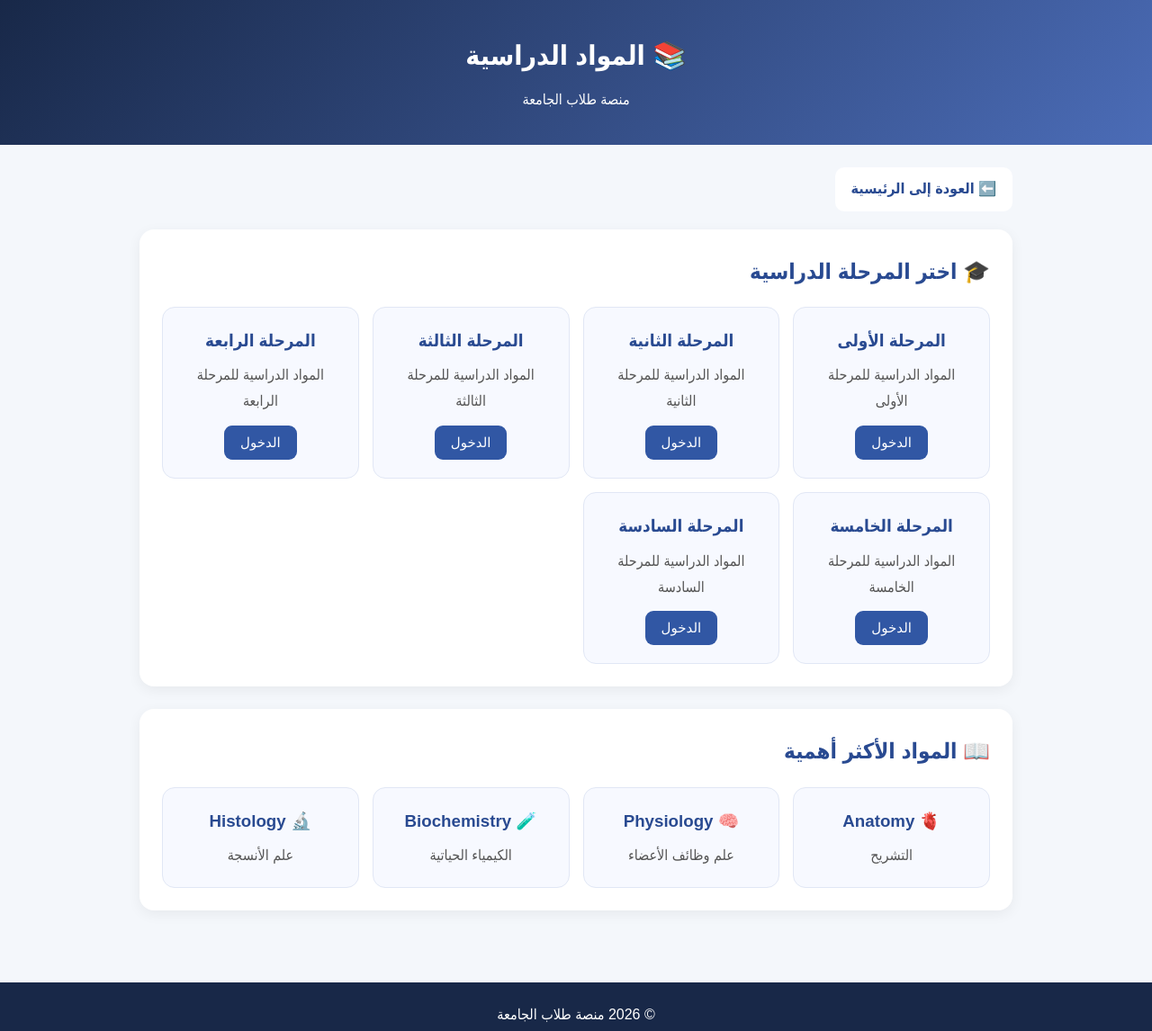
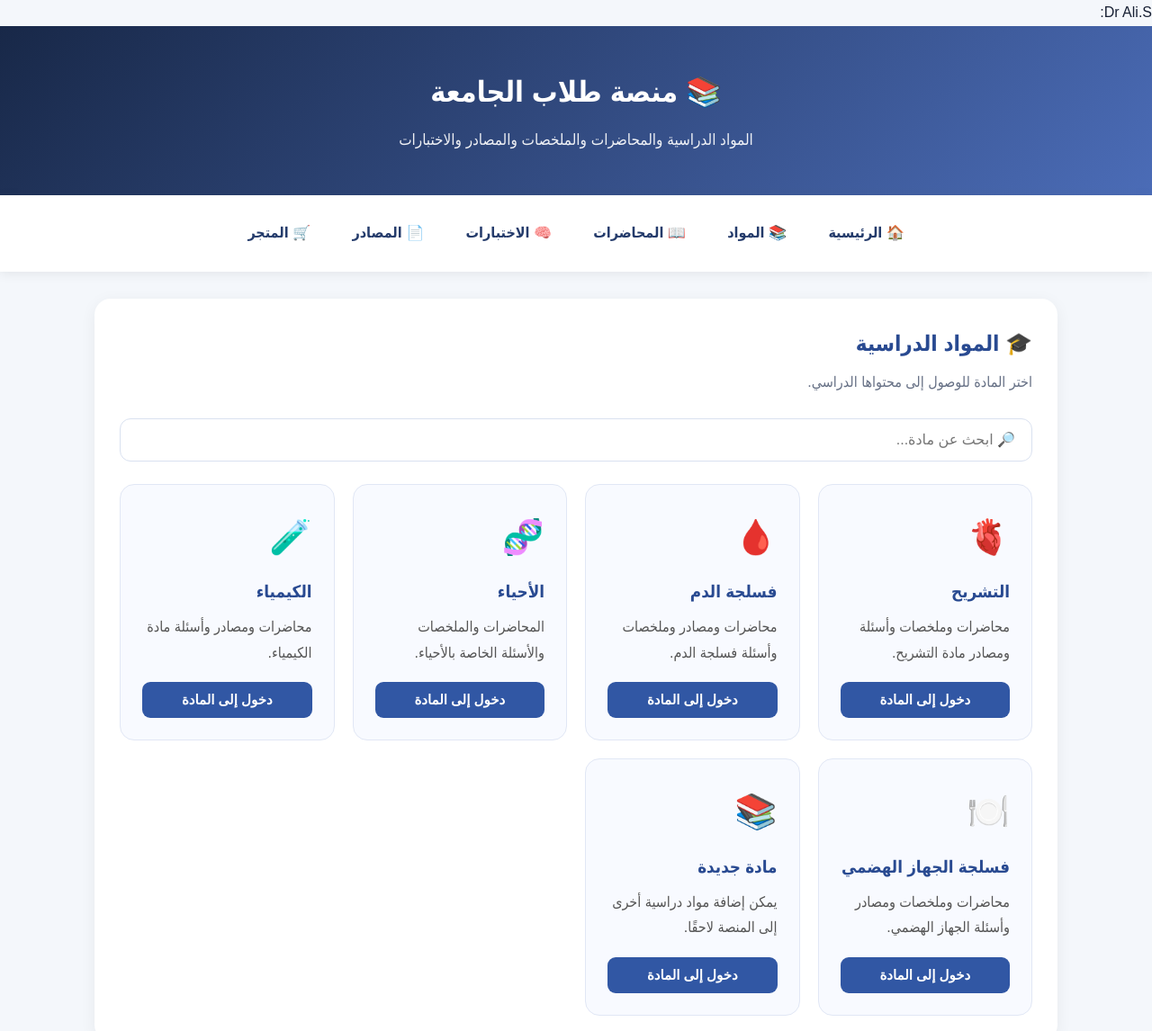
Before and after one commit to aliasd42006-ai/studyai, a plain HTML site: page materials.html in a window 1280 px wide. Shown: the top 1146 px of the page at 90% size. Drawn offline with Linux system fonts and the light colour scheme.

Commit message:
Update materials.html

```diff
--- a/materials.html
+++ b/materials.html
@@ -1,12 +1,15 @@
+Dr Ali.S:
 <!DOCTYPE html>
 <html lang="ar" dir="rtl">
+
 <head>
 <meta charset="UTF-8">
 <meta name="viewport" content="width=device-width, initial-scale=1.0">
 
-<title>المواد الدراسية</title>
+<title>المواد الدراسية | منصة طلاب الجامعة</title>
 
 <style>
+
 * {
     box-sizing: border-box;
     margin: 0;
@@ -20,64 +23,118 @@ body {
     line-height: 1.8;
 }
 
+/* Header */
+
 header {
     background: linear-gradient(135deg, #182848, #4b6cb7);
     color: white;
+    padding: 45px 20px;
     text-align: center;
-    padding: 35px 20px;
 }
 
 header h1 {
-    font-size: 30px;
-    margin-bottom: 8px;
+    font-size: 32px;
+    margin-bottom: 10px;
 }
 
 header p {
-    font-size: 16px;
+    font-size: 17px;
+    opacity: 0.92;
 }
 
-.container {
-    max-width: 1000px;
-    margin: auto;
-    padding: 25px 15px;
+/* Navigation */
+
+nav {
+    background: white;
+    padding: 14px 10px;
+    text-align: center;
+    box-shadow: 0 2px 12px rgba(0,0,0,0.08);
 }
 
-.back {
+nav a {
     display: inline-block;
-    background: white;
-    color: #294a91;
     text-decoration: none;
-    padding: 10px 18px;
-    border-radius: 10px;
-    margin-bottom: 20px;
+    color: #243b6b;
     font-weight: bold;
+    margin: 5px 7px;
+    padding: 9px 14px;
+    border-radius: 9px;
+    transition: 0.2s;
+}
+
+nav a:hover {
+    background: #eaf0ff;
+}
+
+/* Main */
+
+.container {
+    max-width: 1100px;
+    margin: auto;
+    padding: 30px 15px;
 }
 
 .section {
     background: white;
-    padding: 25px;
+    padding: 28px;
     margin-bottom: 25px;
-    border-radius: 16px;
-    box-shadow: 0 4px 15px rgba(0,0,0,0.06);
+    border-radius: 18px;
+    box-shadow: 0 4px 18px rgba(0,0,0,0.06);
 }
 
 .section h2 {
     color: #294a91;
-    margin-bottom: 18px;
+    margin-bottom: 8px;
 }
+
+.subtitle {
+    color: #667085;
+    margin-bottom: 25px;
+}
+
+/* Search */
+
+.search-box {
+    margin-bottom: 25px;
+}
+
+.search-box input {
+    width: 100%;
+    padding: 14px 18px;
+    border: 1px solid #d9e1f0;
+    border-radius: 12px;
+    font-size: 16px;
+    outline: none;
+}
+
+.search-box input:focus {
+    border-color: #3157a4;
+}
+
+/* Cards */
 
 .card-grid {
     display: grid;
-    grid-template-columns: repeat(auto-fit, minmax(210px, 1fr));
-    gap: 15px;
+    grid-template-columns: repeat(auto-fit, minmax(230px, 1fr));
+    gap: 20px;
 }
 
 .card {
-    background: #f7f9ff;
+    background: #f8faff;
     border: 1px solid #e1e7f5;
-    border-radius: 14px;
-    padding: 20px;
-    text-align: center;
+    border-radius: 16px;
+    padding: 24px;
+    transition: 0.3s;
+}
+
+.card:hover {
+    transform: translateY(-5px);
+    box-shadow: 0 8px 20px rgba(0,0,0,0.08);
+}
+
+.card .icon {
+    font-size: 38px;
+    margin-bottom: 10px;
 }
 
 .card h3 {
@@ -87,135 +144,278 @@ header p {
 
 .card p {
     color: #555;
+    margin-bottom: 18px;
+    min-height: 55px;
 }
 
 button {
+    width: 100%;
     border: none;
     background: #3157a4;
     color: white;
-    padding: 10px 18px;
+    padding: 11px 18px;
     border-radius: 9px;
     cursor: pointer;
     font-size: 15px;
-    margin-top: 12px;
+    font-weight: bold;
+    transition: 0.2s;
 }
 
 button:hover {
     background: #243f7a;
 }
 
+/* Footer */
+
 footer {
     background: #182848;
     color: white;
     text-align: center;
-    padding: 22px;
+    padding: 25px;
     margin-top: 30px;
 }
 
-@media (max-width: 600px) {
-    header h1 {
-        font-size: 25px;
-    }
+/* Message */
 
-    .section {
-        padding: 20px;
-    }
+.message {
+    display: none;
+    background: #eef4ff;
+    border: 1px solid #cddcff;
+    color: #294a91;
+    padding: 18px;
+    border-radius: 12px;
+    margin-top: 20px;
+    text-align: center;
 }
+
 </style>
 </head>
 
 <body>
 
 <header>
-    <h1>📚 المواد الدراسية</h1>
-    <p>منصة طلاب الجامعة</p>
+
+<h1>📚 منصة طلاب الجامعة</h1>
+
+<p>
+المواد الدراسية والمحاضرات والملخصات والمصادر والاختبارات
+</p>
+
 </header>
+
+<nav>
+
+<a href="index.html">🏠 الرئيسية</a>
+
+<a href="materials.html">📚 المواد</a>
+
+<a href="#">📖 المحاضرات</a>
+
+<a href="#">🧠 الاختبارات</a>
+
+<a href="#">📄 المصادر</a>
+
+<a href="#">🛒 المتجر</a>
+
+</nav>
 
 <div class="container">
 
-<a href="index.html" class="back">⬅️ العودة إلى الرئيسية</a>
-
 <section class="section">
 
-<h2>🎓 اختر المرحلة الدراسية</h2>
+<h2>🎓 المواد الدراسية</h2>
 
-<div class="card-grid">
+<p class="subtitle">
+اختر المادة للوصول إلى محتواها الدراسي.
+</p>
 
-<div class="card">
-<h3>المرحلة الأولى</h3>
-<p>المواد الدراسية للمرحلة الأولى</p>
-<button>الدخول</button>
+<div class="search-box">
+
+<input
+type="text"
+id="searchInput"
+placeholder="🔎 ابحث عن مادة..."
+onkeyup="searchSubjects()"
+>
+
 </div>
 
-<div class="card">
-<h3>المرحلة الثانية</h3>
-<p>المواد الدراسية للمرحلة الثانية</p>
-<button>الدخول</button>
+<div class="card-grid" id="subjects">
+
+<!-- Anatomy -->
+
+<div class="card" data-name="التشريح">
+
+<div class="icon">🫀</div>
+
+<h3>التشريح</h3>
+
+<p>
+محاضرات وملخصات وأسئلة ومصادر مادة التشريح.
+</p>
+
+<button onclick="openSubject('التشريح')">
+دخول إلى المادة
+</button>
+
 </div>
 
-<div class="card">
-<h3>المرحلة الثالثة</h3>
-<p>المواد الدراسية للمرحلة الثالثة</p>
-<button>الدخول</button>
+<!-- Blood Physiology -->
+
+<div class="card" data-name="فسلجة الدم">
+
+<div class="icon">🩸</div>
+
+<h3>فسلجة الدم</h3>
+
+<p>
+محاضرات ومصادر وملخصات وأسئلة فسلجة الدم.
+</p>
+
+<button onclick="openSubject('فسلجة الدم')">
+دخول إلى المادة
+</button>
+
 </div>
 
-<div class="card">
-<h3>المرحلة الرابعة</h3>
-<p>المواد الدراسية للمرحلة الرابعة</p>
-<button>الدخول</button>
+<!-- Biology -->
+
+<div class="card" data-name="الأحياء">
+
+<div class="icon">🧬</div>
+
+<h3>الأحياء</h3>
+
+<p>
+المحاضرات والملخصات والأسئلة الخاصة بالأحياء.
+</p>
+
+<button onclick="openSubject('الأحياء')">
+دخول إلى المادة
+</button>
+
 </div>
 
-<div class="card">
-<h3>المرحلة الخامسة</h3>
-<p>المواد الدراسية للمرحلة الخامسة</p>
-<button>الدخول</button>
+<!-- Chemistry -->
+
+<div class="card" data-name="الكيمياء">
+
+<div class="icon">🧪</div>
+
+<h3>الكيمياء</h3>
+
+<p>
+محاضرات ومصادر وأسئلة مادة الكيمياء.
+</p>
+
+<button onclick="openSubject('الكيمياء')">
+دخول إلى المادة
+</button>
+
 </div>
 
-<div class="card">
-<h3>المرحلة السادسة</h3>
-<p>المواد الدراسية للمرحلة السادسة</p>
-<button>الدخول</button>
+<!-- GI Physiology -->
+
+<div class="card" data-name="فسلجة الجهاز الهضمي">
+
+<div class="icon">🍽️</div>
+
+<h3>فسلجة الجهاز الهضمي</h3>
+
+<p>
+محاضرات وملخصات ومصادر وأسئلة الجهاز الهضمي.
+</p>
+
+<button onclick="openSubject('فسلجة الجهاز الهضمي')">
+دخول إلى المادة
+</button>
+
+</div>
+
+<!-- New Subject -->
+
+<div class="card" data-name="مادة جديدة">
+
+<div class="icon">📚</div>
+
+<h3>مادة جديدة</h3>
+
+<p>
+يمكن إضافة مواد دراسية أخرى إلى المنصة لاحقًا.
+</p>
+
+<button onclick="openSubject('مادة جديدة')">
+دخول إلى المادة
+</button>
+
 </div>
 
 </div>
 
-</section>
-
-<section class="section">
-
-<h2>📖 المواد الأكثر أهمية</h2>
-
-<div class="card-grid">
-
-<div class="card">
-<h3>🫀 Anatomy</h3>
-<p>التشريح</p>
-</div>
-
-<div class="card">
-<h3>🧠 Physiology</h3>
-<p>علم وظائف الأعضاء</p>
-</div>
-
-<div class="card">
-<h3>🧪 Biochemistry</h3>
-<p>الكيمياء الحياتية</p>
-</div>
-
-<div class="card">
-<h3>🔬 Histology</h3>
-<p>علم الأنسجة</p>
-</div>
-
-</div>
+<div id="message" class="message"></div>
 
 </section>
 
 </div>
 
 <footer>
-<p>© 2026 منصة طلاب الجامعة</p>
+
+<p>
+© 2026 منصة طلاب الجامعة
+</p>
+
 </footer>
 
+<script>
+
+function openSubject(subject) {
+
+    const message = document.getElementById("message");
+
+    message.style.display = "block";
+
+    message.innerHTML =
+        "📚 <strong>" + subject + "</strong><br>" +
+        "سيتم تجهيز صفحة هذه المادة بالمحاضرات والملخصات والمصادر والاختبارات.";
+
+    window.scrollTo({
+        top: document.body.scrollHeight,
+        behavior: "smooth"
+    });
+}
+
+
+function searchSubjects() {
+
+    const input =
+        document.getElementById("searchInput")
+        .value
+        .toLowerCase();
+
+    const cards =
+        document.querySelectorAll(".card");
+
+    cards.forEach(function(card) {
+
+        const name =
+            card.getAttribute("data-name").toLowerCase();
+
+        if (name.includes(input)) {
+
+            card.style.display = "";
+
+        } else {
+
+            card.style.display = "none";
+
+        }
+
+    });
+
+}
+
+</script>
+
 </body>
+
 </html>
```
